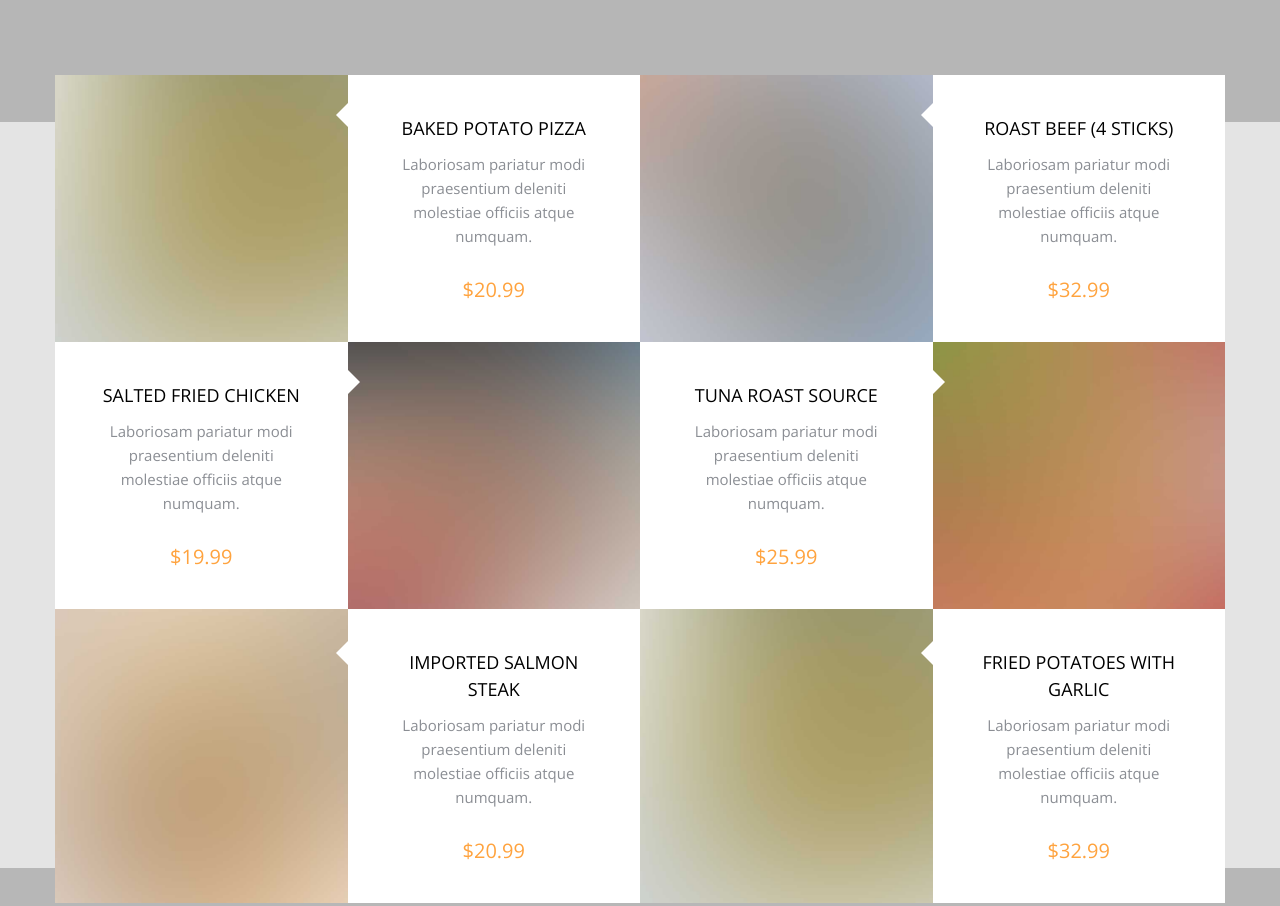
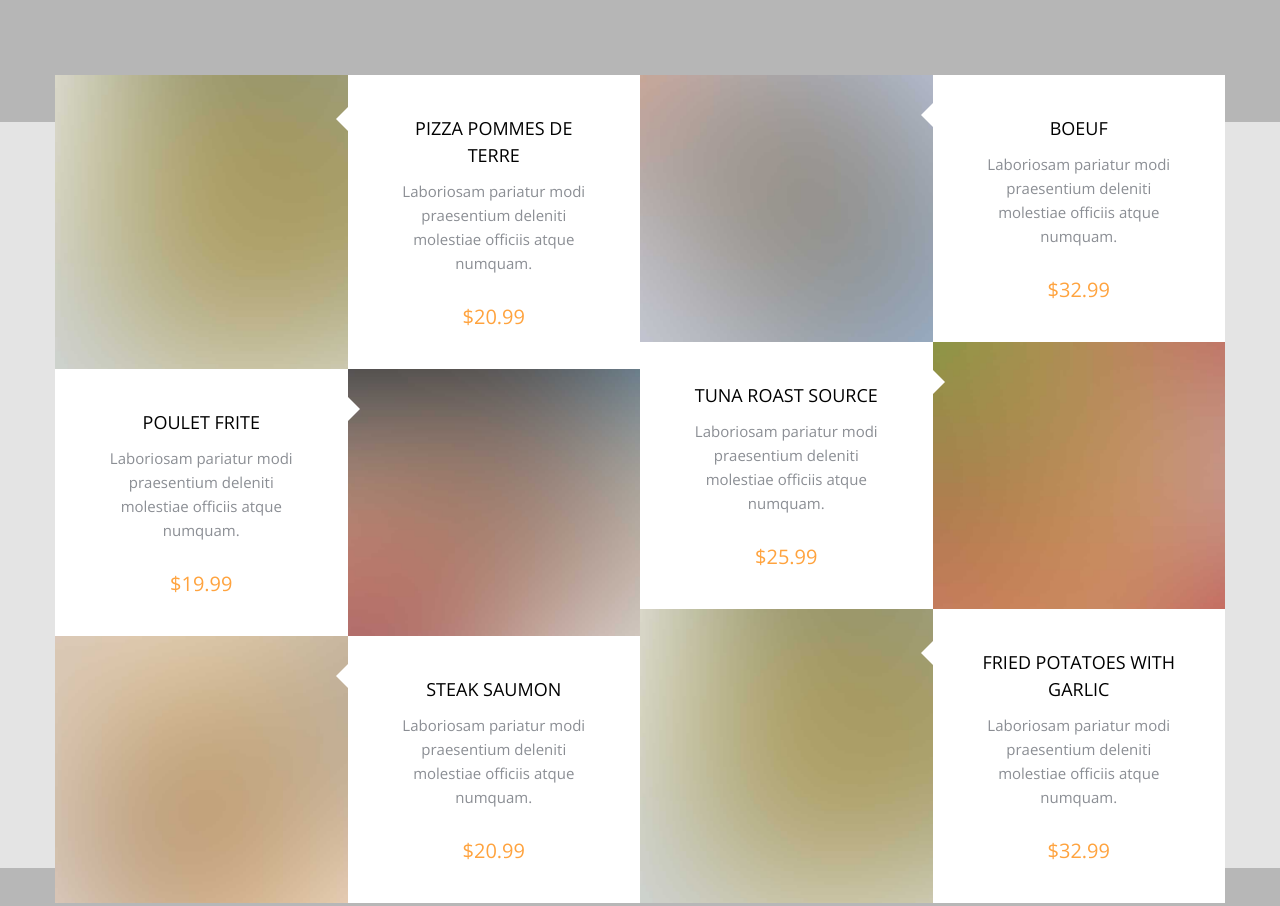
Before and after one commit to fmezirard/SiteResto, a website: page resto/index.html in a window 1280 px wide. Shown: the part 1857-2763 px from the top of the page. Drawn offline with nearby package versions, Linux system fonts and the light colour scheme; files whose address does not match are found by name.

Commit message:
Titre repas

```diff
--- a/resto/index.html
+++ b/resto/index.html
@@ -132,7 +132,7 @@
               <div class="probootstrap-cell probootstrap-animate" data-animate-effect="fadeIn">
                 <div class="image" style="background-image: url(img/img_square_1.jpg);"></div>
                 <div class="text text-center">
-                  <h3>Baked Potato Pizza</h3>
+                  <h3>Pizza pommes de terre</h3>
                   <p>Laboriosam pariatur modi praesentium deleniti molestiae officiis atque numquam.</p>
                   <p class="price">$20.99</p>
                 </div>
@@ -140,7 +140,7 @@
               <div class="probootstrap-cell reverse probootstrap-animate" data-animate-effect="fadeIn">
                 <div class="image" style="background-image: url(img/img_square_2.jpg);"></div>
                 <div class="text text-center">
-                  <h3>Salted Fried Chicken</h3>
+                  <h3>Poulet frite</h3>
                   <p>Laboriosam pariatur modi praesentium deleniti molestiae officiis atque numquam.</p>
                   <p class="price">$19.99</p>
                 </div>
@@ -148,7 +148,7 @@
               <div class="probootstrap-cell probootstrap-animate" data-animate-effect="fadeIn">
                 <div class="image" style="background-image: url(img/img_square_3.jpg);"></div>
                 <div class="text text-center">
-                  <h3>Imported Salmon Steak</h3>
+                  <h3>Steak saumon</h3>
                   <p>Laboriosam pariatur modi praesentium deleniti molestiae officiis atque numquam.</p>
                   <p class="price">$20.99</p>
                 </div>
@@ -160,7 +160,7 @@
               <div class="probootstrap-cell probootstrap-animate" data-animate-effect="fadeIn">
                 <div class="image" style="background-image: url(img/img_square_4.jpg);"></div>
                 <div class="text text-center">
-                  <h3>Roast Beef (4 sticks)</h3>
+                  <h3>Boeuf</h3>
                   <p>Laboriosam pariatur modi praesentium deleniti molestiae officiis atque numquam.</p>
                   <p class="price">$32.99</p>
                 </div>
```
